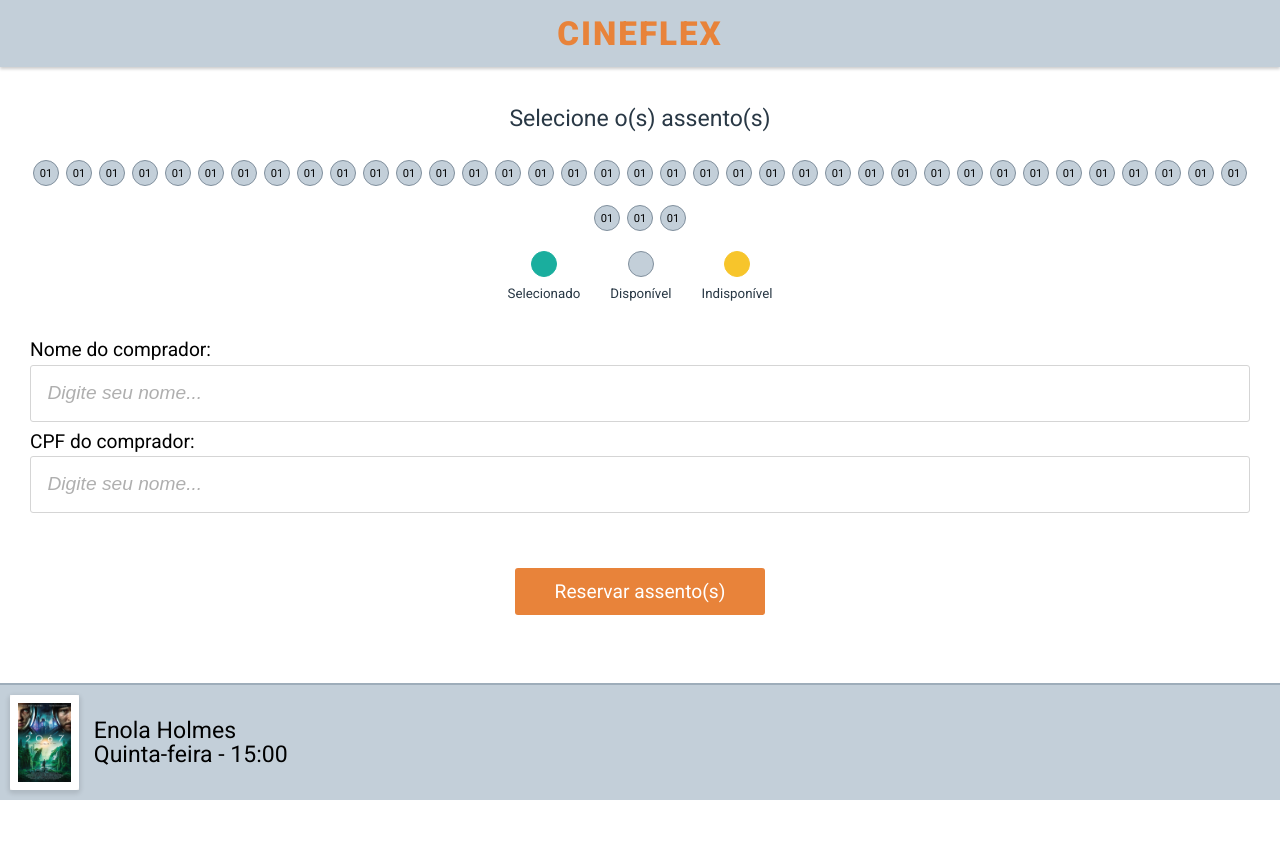
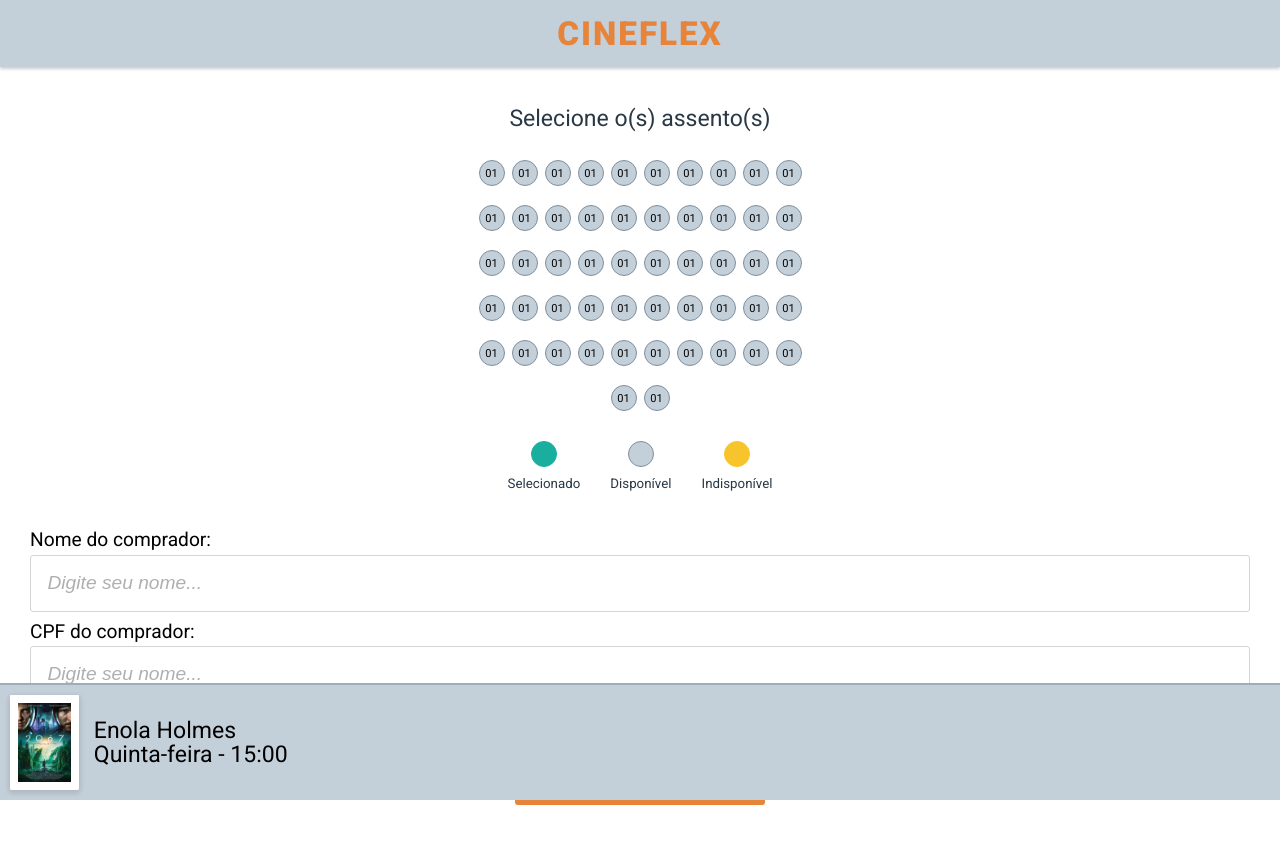
Before and after one commit to lemoscaio/cineflex, a React (Create React App) app: page /assentos in a window 1280 px wide. Shown: the top 844 px of the page. Before the commit the page ends 800 px from the top, so only its background shows below. Built offline with nearby package versions, Linux system fonts and the light colour scheme.

Commit message:
movies screen and movie times screen now loads via API

```diff
--- a/package.json
+++ b/package.json
@@ -3,6 +3,7 @@
   "version": "0.1.0",
   "private": true,
   "dependencies": {
+    "axios": "^0.26.1",
     "react": "^17.0.2",
     "react-dom": "^17.0.2",
     "react-router-dom": "^6.2.2",
--- a/src/components/App.js
+++ b/src/components/App.js
@@ -9,16 +9,15 @@ import Success from "./Success.js"
 function App() {
     return (
         <>
-            {/* <BrowserRouter> */}
-                {/* <Routes> */}
-                    <Header />
-                    <MovieSeats />
-                    {/* <Route path="/" element={<MainScreen />} />
-                    <Route path="/sessoes" element={<MovieTimes />} />
-                    <Route path="/assentos" element={<MovieSeats />} />
-                    <Route path="/" element={<Success />} /> */}
-                {/* </Routes> */}
-            {/* </BrowserRouter> */}
+            <BrowserRouter>
+            <Header />
+            <Routes>
+            <Route path="/" element={<MainScreen />} />
+            <Route path="/sessoes/:movieID" element={<MovieTimes />} />
+            <Route path="/assentos" element={<MovieSeats />} />
+            <Route path="/" element={<Success />} />
+            </Routes>
+            </BrowserRouter>
         </>
     )
 }
--- a/src/components/MainScreen.js
+++ b/src/components/MainScreen.js
@@ -1,28 +1,38 @@
-import testImage from "./../assets/images/testimage.png"
+import { Link } from "react-router-dom"
+
+import axios from "axios"
+import { useState, useEffect } from "react"
 
 function MainScreen() {
+
+    const URL_GET_MOVIES = "https://mock-api.driven.com.br/api/v5/cineflex/movies"
+
+    const [movies, setMovies] = useState([])
+
+    useEffect(() => {
+        const promise = axios.get(URL_GET_MOVIES)
+        promise.then((response) => {
+            const { data } = response
+            setMovies(data)
+        })
+            .catch((error) => {
+                console.log(error)
+            })
+    }, [])
+
     return (
         <main className="main-screen container">
             <h2 className="main-screen__title default-title">Selecione o filme</h2>
             <div className="main-screen__movies">
-                <article className="main-screen__movie">
-                    <img className="main-screen__movie-image" src={testImage} alt="" />
-                </article>
-                <article className="main-screen__movie">
-                    <img className="main-screen__movie-image" src={testImage} alt="" />
-                </article>
-                <article className="main-screen__movie">
-                    <img className="main-screen__movie-image" src={testImage} alt="" />
-                </article>
-                <article className="main-screen__movie">
-                    <img className="main-screen__movie-image" src={testImage} alt="" />
-                </article>
-                <article className="main-screen__movie">
-                    <img className="main-screen__movie-image" src={testImage} alt="" />
-                </article>
-                <article className="main-screen__movie">
-                    <img className="main-screen__movie-image" src={testImage} alt="" />
-                </article>
+                {movies.map(movie => {
+                    return (
+                        <article className="main-screen__movie" key={movie.id}>
+                            <Link to={`/sessoes/${movie.id}`}>
+                                <img className="main-screen__movie-image" src={movie.posterURL} alt={movie.title} />
+                            </Link>
+                        </article>
+                    )
+                })}
             </ div>
         </main >
     )
--- a/src/components/MovieSeats.js
+++ b/src/components/MovieSeats.js
@@ -5,6 +5,66 @@ function MovieSeats() {
         <main className=" container movie-seats-screen movie-seats">
             <h2 className="movie-seats-screen__title default-title">Selecione o(s) assento(s)</h2>
             <div className="movie-seats__seats-options">
+                <div className="movie-seats__seat">
+                    <p className="movie-seats__seat-number">
+                        01
+                    </p>
+                </div>
+                <div className="movie-seats__seat">
+                    <p className="movie-seats__seat-number">
+                        01
+                    </p>
+                </div>
+                <div className="movie-seats__seat">
+                    <p className="movie-seats__seat-number">
+                        01
+                    </p>
+                </div>
+                <div className="movie-seats__seat">
+                    <p className="movie-seats__seat-number">
+                        01
+                    </p>
+                </div>
+                <div className="movie-seats__seat">
+                    <p className="movie-seats__seat-number">
+                        01
+                    </p>
+                </div>
+                <div className="movie-seats__seat">
+                    <p className="movie-seats__seat-number">
+                        01
+                    </p>
+                </div>
+                <div className="movie-seats__seat">
+                    <p className="movie-seats__seat-number">
+                        01
+                    </p>
+                </div>
+                <div className="movie-seats__seat">
+                    <p className="movie-seats__seat-number">
+                        01
+                    </p>
+                </div>
+                <div className="movie-seats__seat">
+                    <p className="movie-seats__seat-number">
+                        01
+                    </p>
+                </div>
+                <div className="movie-seats__seat">
+                    <p className="movie-seats__seat-number">
+                        01
+                    </p>
+                </div>
+                <div className="movie-seats__seat">
+                    <p className="movie-seats__seat-number">
+                        01
+                    </p>
+                </div>
+                <div className="movie-seats__seat">
+                    <p className="movie-seats__seat-number">
+                        01
+                    </p>
+                </div>
                 <div className="movie-seats__seat">
                     <p className="movie-seats__seat-number">
                         01
--- a/src/components/MovieTimes.js
+++ b/src/components/MovieTimes.js
@@ -1,38 +1,60 @@
-import testImage from "./../assets/images/testimage.png"
+import { useState, useEffect } from "react"
+import { useParams } from "react-router-dom"
+import axios from "axios"
 
 function MovieTimes() {
-    return (
+
+    const [movieTimes, setMovieTimes] = useState({})
+    const { movieID } = useParams()
+    const { days } = movieTimes
+
+    useEffect(() => {
+        const URL_GET_MOVIETIMES = `https://mock-api.driven.com.br/api/v5/cineflex/movies/${movieID}/showtimes`
+        const promise = axios.get(URL_GET_MOVIETIMES)
+        promise.then((response) => {
+            const { data } = response
+            setMovieTimes(data)
+        })
+            .catch((error) => {
+                console.log(error)
+            })
+    }, [])
+
+
+    return Object.keys(movieTimes).length > 0 ? (
         <main className=" container movie-times-screen movie-times">
             <h2 className="movie-times-screen__title default-title">Selecione o horário</h2>
             <div className="movie-times__days">
-                <div className="movie-times__day-times">
-                    <p className="movie-times__day">Quinta-feira - 24/06/2021
-                    </p>
+                {days.map(day => {
+                    const { showtimes: showTimes, id, weekday, date } = day
+                    return (
+                            <div key={id} className="movie-times__day-times">
+                                <p className="movie-times__day">{weekday} - {date}</p>
                                 <div className="movie-times__hours">
-                        <button className="movie-times__hour">15:00</button>
-                        <button className="movie-times__hour">19:00</button>
+                                    {showTimes.map((time) => {
+                                        const { id, name } = time
+                                        return (
+                                                <button key={id} className="movie-times__hour">{name}</button>
+                                        )
+                                    })}
                                 </div>
                             </div>
-                <div className="movie-times__day-times">
-                    <p className="movie-times__day">Sexta-feira - 25/06/2021
-                    </p>
-                    <div className="movie-times__hours">
-                        <button className="movie-times__hour">15:00</button>
-                        <button className="movie-times__hour">19:00</button>
-                    </div>
-                </div>
+                    )
+                })}
             </div>
             <footer className="movie-summary">
+                <>
                     <article className="movie-summary__poster">
-                    <img className="movie-summary__poster-image" src={testImage} alt="" />
+                        <img className="movie-summary__poster-image" src={movieTimes.posterURL} alt={movieTimes.title} />
                     </article>
                     <div className="movie-summary__info">
-                    <p className="movie-summary__name">Enola Holmes
+                        <p className="movie-summary__name">{movieTimes.title}
                         </p>
                     </div>
+                </>
             </footer>
         </main>
-    )
+    ) : (<></>)
 }
 
 export default MovieTimes
--- a/src/sass/style.scss
+++ b/src/sass/style.scss
@@ -70,7 +70,7 @@ button {
         font-size: $font-size-2;
         color: $color-secondary;
         font-weight: 900;
-        letter-spacing:2px;
+        letter-spacing: 2px;
     }
 
     box-shadow: 0px 2px 3px rgba(0, 0, 0, 0.2);
@@ -152,6 +152,10 @@ button {
     .movie-times {
         @include flex(flex-start, flex-start, column);
 
+        &__days {
+            margin-bottom: 20px;
+        }
+
         &__day-times {
             margin-bottom: 20px;
         }
@@ -178,12 +182,18 @@ button {
 
 .movie-seats-screen {
     .movie-seats {
+        @include flex(center, center);
+
         &__seats-options {
             @include flex(center, center);
             gap: 19px 7px;
+            margin: 0 auto;
             flex-wrap: wrap;
+            align-self: center;
 
-            margin-bottom: 20px;
+            width: 330px;
+
+            margin-bottom: 30px;
         }
 
         &__seat {
@@ -249,8 +259,8 @@ button {
             }
         }
 
-        &__confirm-button{
-            margin-bottom: 30px;;
+        &__confirm-button {
+            margin-bottom: 30px;
         }
     }
 }
```
Also changed, not shown: 1 other file (tests, documents, lock files or other folders). Lines whose indentation alone changed are shown as unchanged.
